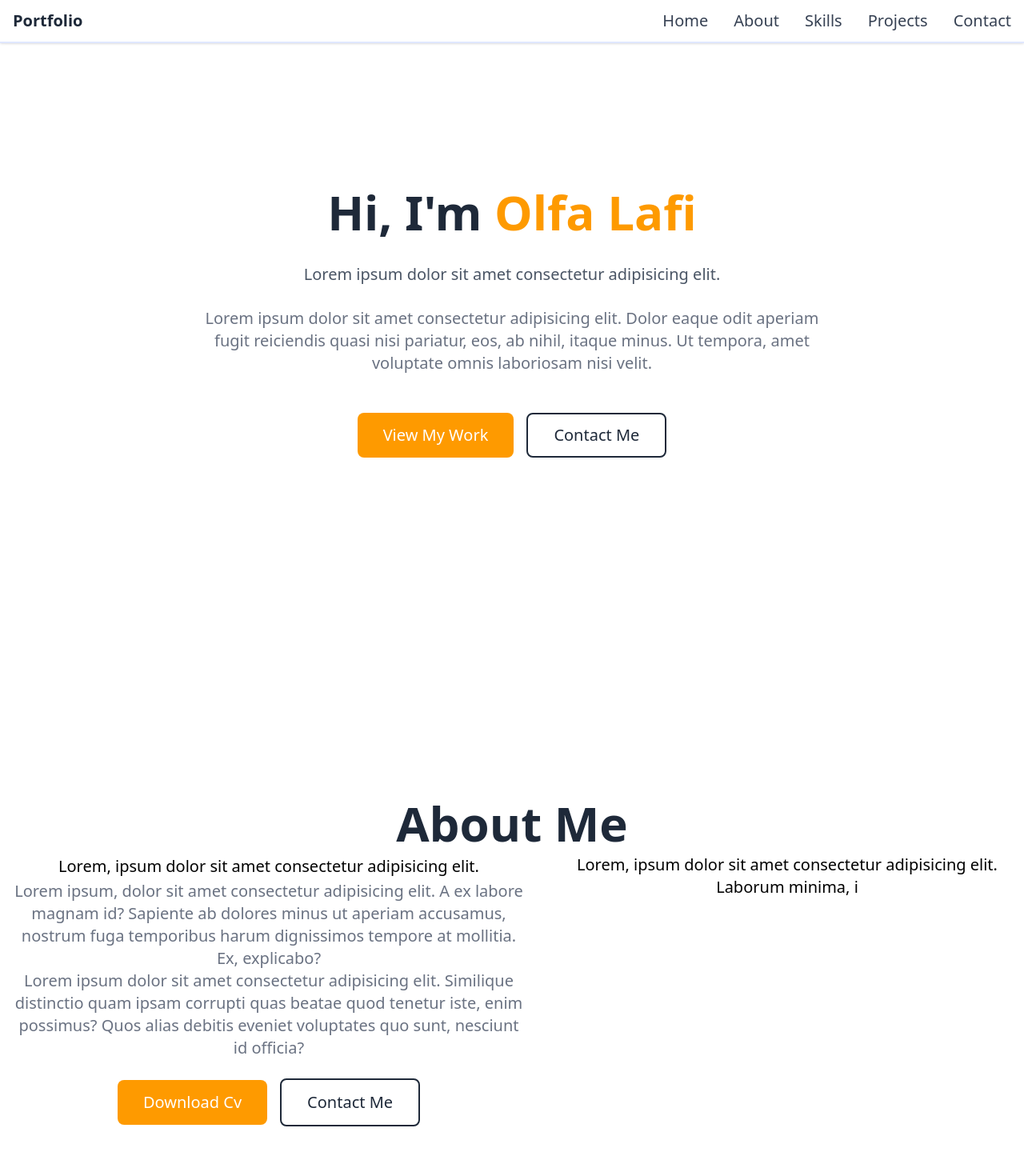
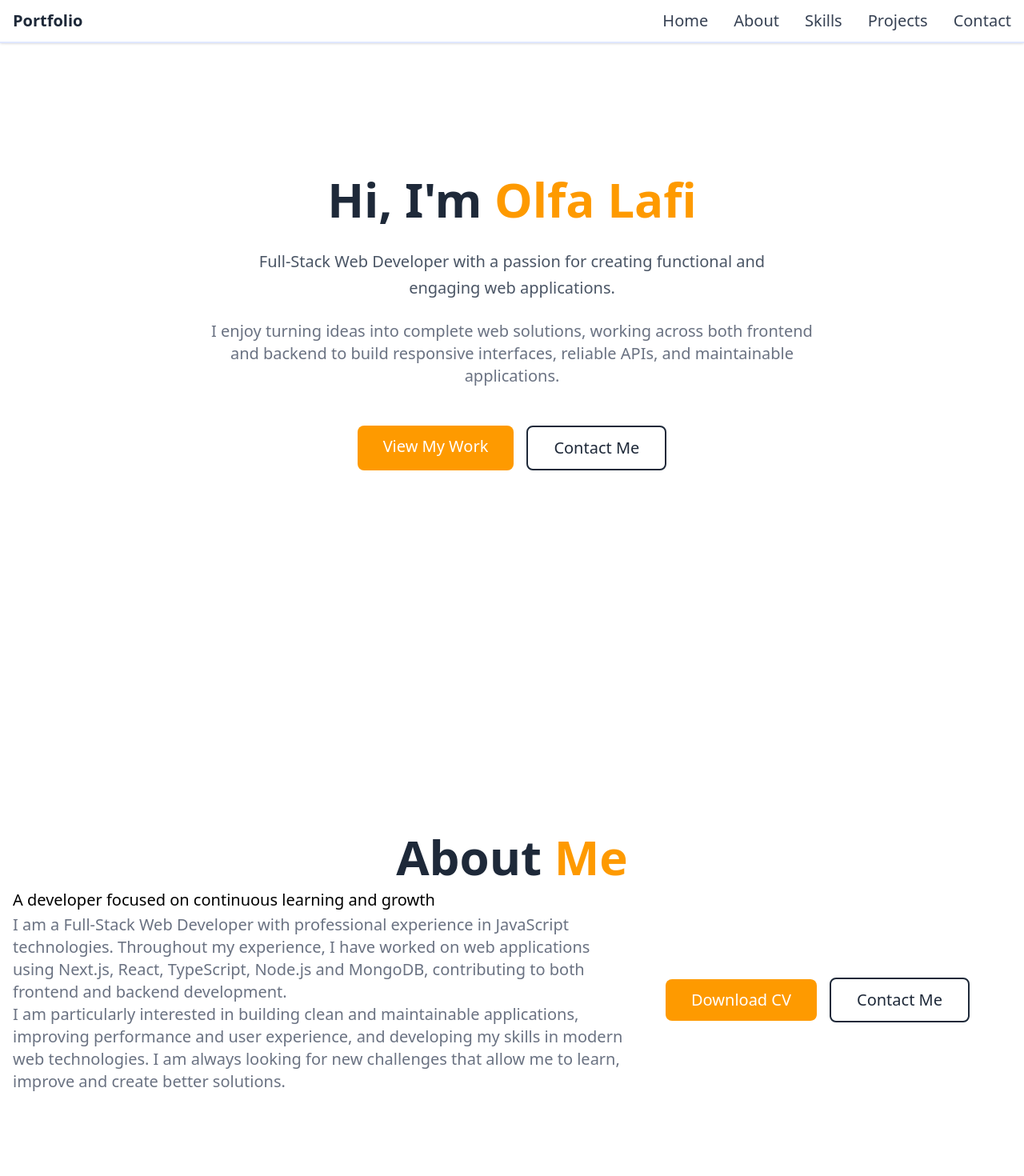
Before and after one commit to Lafi-olfa/next-portfolio, a Next.js app: page / in a window 1280 px wide. Shown: the top 1470 px of the page at 80% size. Built offline with nearby package versions, Linux system fonts and the light colour scheme.

Commit message:
fix sections

```diff
--- a/app/components/about.tsx
+++ b/app/components/about.tsx
@@ -1,3 +1,5 @@
+import Link from "next/link";
+
 export default function About() {
     return (
 
@@ -5,40 +7,46 @@ export default function About() {
 justify-center py-16" id="about">
             <div className="container mx-auto px-4 text-center">
                 <h1 className="text-4xl md:text-6xl font-bold text-gray-800 leading-tight">
-About Me
+                    About <span className="text-amber-500">Me</span>
+
                 </h1>
+
                 <div className="flex flex-col lg:flex-row md md:gap-12 ">
-<div className="text-lg md:text-xl max-w-3xl leading-relaxed">
-<h2>Lorem, ipsum dolor sit amet consectetur adipisicing elit.</h2>
+                    <div className="text-lg md:text-xl max-w-3xl leading-relaxed text-start">
+                        <h2>A developer focused on continuous learning and growth</h2>
                         <p className="text-gray-500 max-w-3xl leading-7">
-Lorem ipsum, dolor sit amet consectetur adipisicing elit. A ex labore
-magnam id? Sapiente ab dolores minus ut aperiam accusamus, nostrum
-fuga temporibus harum dignissimos tempore at mollitia. Ex, explicabo?
+                            I am a Full-Stack Web Developer with professional
+                            experience in JavaScript technologies. Throughout
+                            my experience, I have worked on web applications
+                            using Next.js, React, TypeScript, Node.js and
+                            MongoDB, contributing to both frontend and backend
+                            development.
                         </p>
 
                         <p className="text-gray-500 max-w-3xl leading-7">
-Lorem ipsum dolor sit amet consectetur adipisicing elit. Similique
-distinctio quam ipsam corrupti quas beatae quod tenetur iste, enim
-possimus? Quos alias debitis eveniet voluptates quo sunt, nesciunt id
-officia?
+                            I am particularly interested in building clean and
+                            maintainable applications, improving performance
+                            and user experience, and developing my skills in
+                            modern web technologies. I am always looking for
+                            new challenges that allow me to learn, improve and
+                            create better solutions.
                         </p>
+
+                    </div>
                     <div className="flex flex-col items-center justify-center sm:flex-row
 gap-4 sm:gap-4 mt-6">
-<button className="bg-amber-500 hover:bg-amber-600 text-white px-8
-py-3 rounded-lg font-medium transition-all duration-300 transform
-hover:scale-105 mb-2 sm:mb-0">
-Download Cv
-</button>
-<button className="border-2 border-gray-800 hover:bg-gray-800
+                        <Link
+                            href="/CV_Olfa_Lafi.pdf"
+                            download="CV_Olfa_Lafi.pdf"
+                            className="bg-amber-500 hover:bg-amber-600 text-white px-8 py-3 rounded-lg font-medium transition-all duration-300 transform hover:scale-105 mb-2 sm:mb-0 inline-block"
+                        >
+                            Download CV
+                        </Link>
+                        <Link href='#contact' className="border-2 border-gray-800 hover:bg-gray-800
 hover:text-white text-gray-800 px-8 py-3 rounded-lg font-medium
 transition-all duration-300">
                             Contact Me
-</button>
-</div>
-</div>
-<div className=" w-2xl">
-<p>Lorem, ipsum dolor sit amet consectetur adipisicing elit. Laborum
-minima, i</p>
+                        </Link>
                     </div>
                 </div>
 
--- a/app/components/contact.tsx
+++ b/app/components/contact.tsx
@@ -63,15 +63,14 @@ export default function Contact() {
     return (
         <section id="contact">
             <div className="container mx-auto max-w-5xl px-4 ">
-                <h2 className="text-4xl md:text-6xl font-bold text-gray-800 mb-4 text-center">
-                    Contact <span className="text-amber-500">Me</span>
-                </h2>
+                <h1 className="text-4xl md:text-6xl font-bold text-gray-800 mb-4 text-center">
+                    Get in <span className="text-amber-500">Touch</span>
+                </h1>
 
-                <p className="text-center mb-12 max-w-5xl max-auto">
-                    Lorem ipsum dolor sit amet consectetur adipisicing elit. Aspernatur,
-                    itaque ipsum vitae rem similique fugit dolor unde eum sit omnis nulla
-                    voluptates illum quidem dicta delectus sequi, fuga consequuntur
-                    numquam.
+                <p className="text-center mb-12 max-w-3xl mx-auto text-gray-500 leading-7">
+                    I&apos;m always open to discussing new projects, opportunities, and
+                    collaborations. Feel free to reach out and let&apos;s talk about how
+                    we can work together.
                 </p>
                 <div className="grid grid-cols-1 md:grid-cols-2 gap-12">
                     <div className="space-y-8">
@@ -165,7 +164,10 @@ export default function Contact() {
 
                             >
                                 {isLoading ? (
-                                    "Loading..."
+                                    <><svg aria-hidden="true" className="inline w-8 h-8 w-8 h-8 text-neutral-tertiary animate-spin fill-brand" viewBox="0 0 100 101" fill="none" xmlns="http://www.w3.org/2000/svg">
+                                        <path d="M100 50.5908C100 78.2051 77.6142 100.591 50 100.591C22.3858 100.591 0 78.2051 0 50.5908C0 22.9766 22.3858 0.59082 50 0.59082C77.6142 0.59082 100 22.9766 100 50.5908ZM9.08144 50.5908C9.08144 73.1895 27.4013 91.5094 50 91.5094C72.5987 91.5094 90.9186 73.1895 90.9186 50.5908C90.9186 27.9921 72.5987 9.67226 50 9.67226C27.4013 9.67226 9.08144 27.9921 9.08144 50.5908Z" fill="currentColor" />
+                                        <path d="M93.9676 39.0409C96.393 38.4038 97.8624 35.9116 97.0079 33.5539C95.2932 28.8227 92.871 24.3692 89.8167 20.348C85.8452 15.1192 80.8826 10.7238 75.2124 7.41289C69.5422 4.10194 63.2754 1.94025 56.7698 1.05124C51.7666 0.367541 46.6976 0.446843 41.7345 1.27873C39.2613 1.69328 37.813 4.19778 38.4501 6.62326C39.0873 9.04874 41.5694 10.4717 44.0505 10.1071C47.8511 9.54855 51.7191 9.52689 55.5402 10.0491C60.8642 10.7766 65.9928 12.5457 70.6331 15.2552C75.2735 17.9648 79.3347 21.5619 82.5849 25.841C84.9175 28.9121 86.7997 32.2913 88.1811 35.8758C89.083 38.2158 91.5421 39.6781 93.9676 39.0409Z" fill="currentFill" />
+                                    </svg><span className="sr-only">Loading...</span></>
                                 ) : (
                                     "Send Message"
                                 )}
--- a/app/components/hero-section.tsx
+++ b/app/components/hero-section.tsx
@@ -1,3 +1,5 @@
+import Link from "next/link";
+
 export default function HeroSection() {
     return (
         <section className="w-full min-h-screen flex items-center justify-center bg-white py-16" id="home">
@@ -7,20 +9,22 @@ export default function HeroSection() {
                 </h1>
 
                 <p className="text-lg md:text-xl text-gray-600 max-w-2xl leading-relaxed">
-                    Lorem ipsum dolor sit amet consectetur adipisicing elit.
+                    Full-Stack Web Developer with a passion for creating functional and engaging web applications.
                 </p>
 
                 <p className="text-gray-500 max-w-3xl leading-7">
-                    Lorem ipsum dolor sit amet consectetur adipisicing elit. Dolor eaque odit aperiam fugit reiciendis quasi nisi pariatur, eos, ab nihil, itaque minus. Ut tempora, amet voluptate omnis laboriosam nisi velit.
+                    I enjoy turning ideas into complete web solutions, working across both
+                    frontend and backend to build responsive interfaces, reliable APIs,
+                    and maintainable applications.
                 </p>
 
                 <div className="flex flex-col sm:flex-row gap-4 sm:gap-4 mt-6">
-                    <button className="bg-amber-500 hover:bg-amber-600 text-white px-8 py-3 rounded-lg font-medium transition-all duration-300 transform hover:scale-105 mb-2 sm:mb-0">
+                    <Link href='#skills' className="bg-amber-500 hover:bg-amber-600 text-white px-8 py-3 rounded-lg font-medium transition-all duration-300 transform hover:scale-105 mb-2 sm:mb-0">
                         View My Work
-                    </button>
-                    <button className="border-2 border-gray-800 hover:bg-gray-800 hover:text-white text-gray-800 px-8 py-3 rounded-lg font-medium transition-all duration-300">
+                    </Link>
+                    <Link href='#contact' className="border-2 border-gray-800 hover:bg-gray-800 hover:text-white text-gray-800 px-8 py-3 rounded-lg font-medium transition-all duration-300">
                         Contact Me
-                    </button>
+                    </Link>
                 </div>
             </div>
         </section>
--- a/app/components/skills.tsx
+++ b/app/components/skills.tsx
@@ -42,7 +42,7 @@ export default function Skills() {
     return (
         <section id="skills" className="w-full min-h-screen flex items-center justify-center py-16">
             <div className="container mx-auto px-4 text-center text-xl">
-                <h1 className="text-4xl md:text-6xl font-bold text-gray-800 leading-tight">My Skills </h1>
+                <h1 className="text-4xl md:text-6xl font-bold text-gray-800 leading-tight">Skills </h1>
                 <div className="grid grid-cols-4 gap-4 mt-4">
                     {
                         skills.map((skill, i) => (
```
Also changed, not shown: 2 other files (tests, documents, lock files or other folders). Lines whose indentation alone changed are shown as unchanged.
